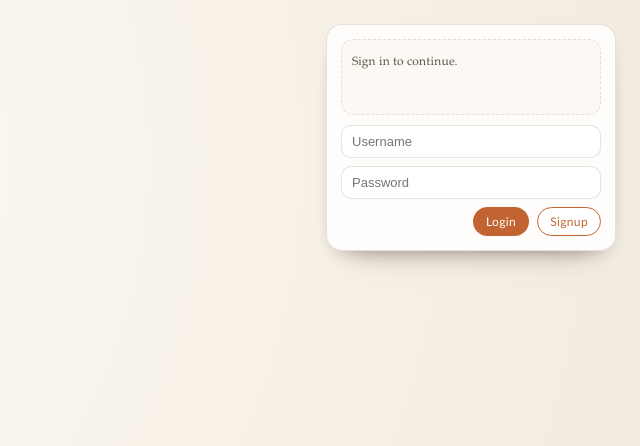
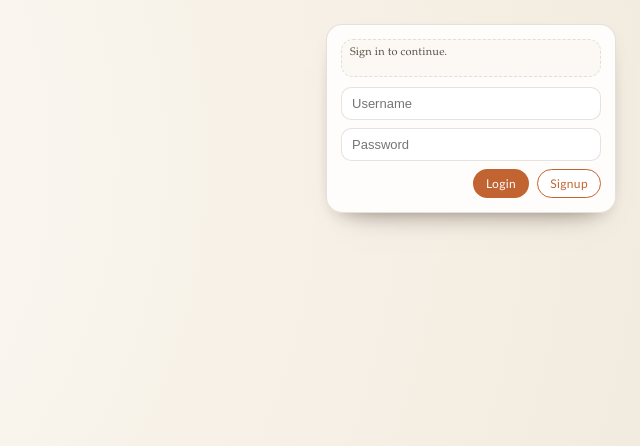
Before and after one commit to mlitvino/nextbite, a React (Vite) app in the folder frontend/: page / in a window 1280 px wide. Shown: the top 446 px of the page, without its empty margins (640-1280 px from the left). Built offline with nearby package versions, Linux system fonts and the light colour scheme; no server answers.

Commit message:
feat: update component size

```diff
--- a/frontend/src/App.css
+++ b/frontend/src/App.css
@@ -22,11 +22,12 @@
 .log-box {
   border-radius: 12px;
   border: 1px dashed var(--panel-border);
-  padding: 10px;
-  min-height: 54px;
+  padding: 6px 8px;
+  min-height: 24px;
   display: grid;
-  gap: 6px;
-  font-size: 12px;
+  gap: 4px;
+  font-size: 11px;
+  line-height: 1.2;
   color: var(--text);
   background: var(--panel-muted);
 }
```
